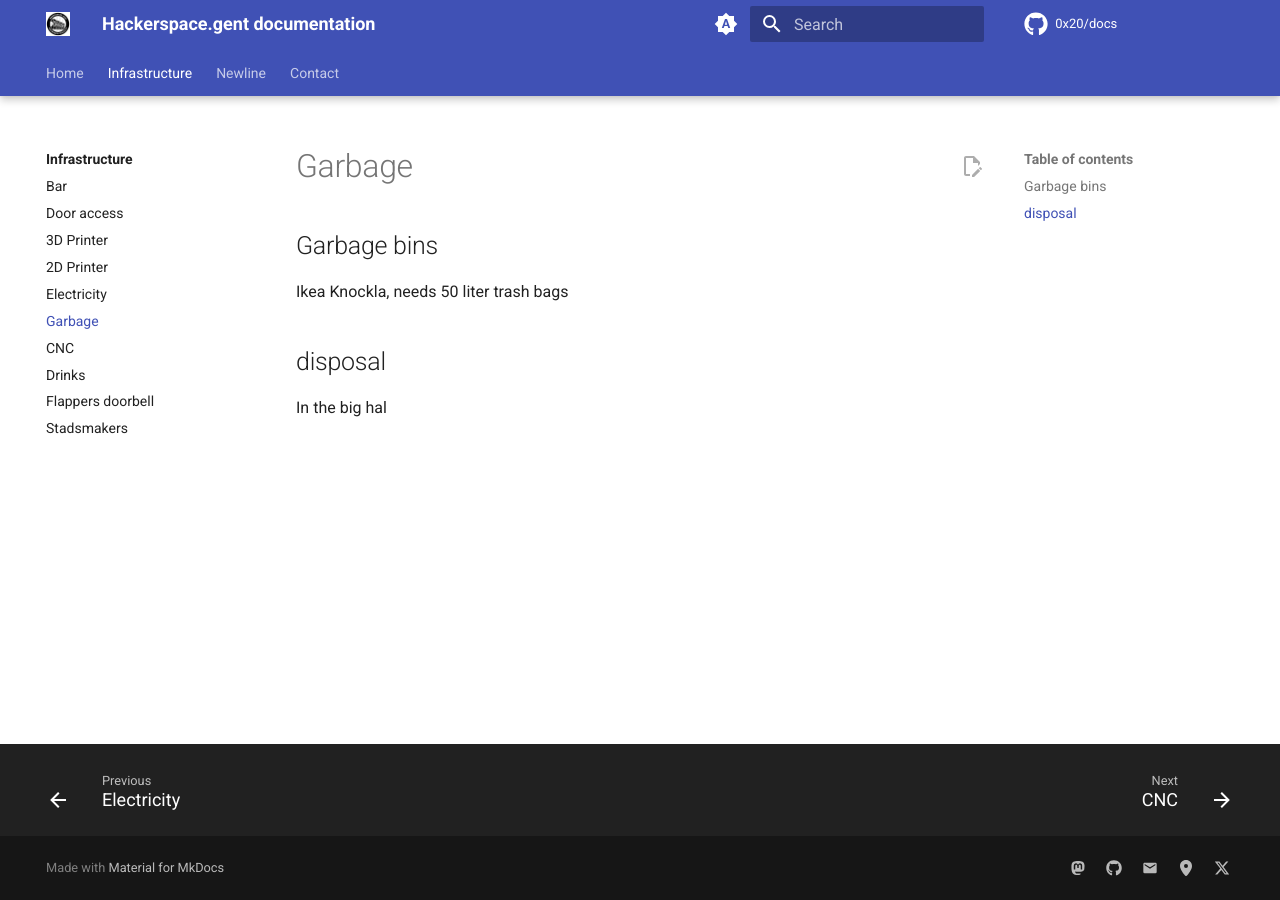
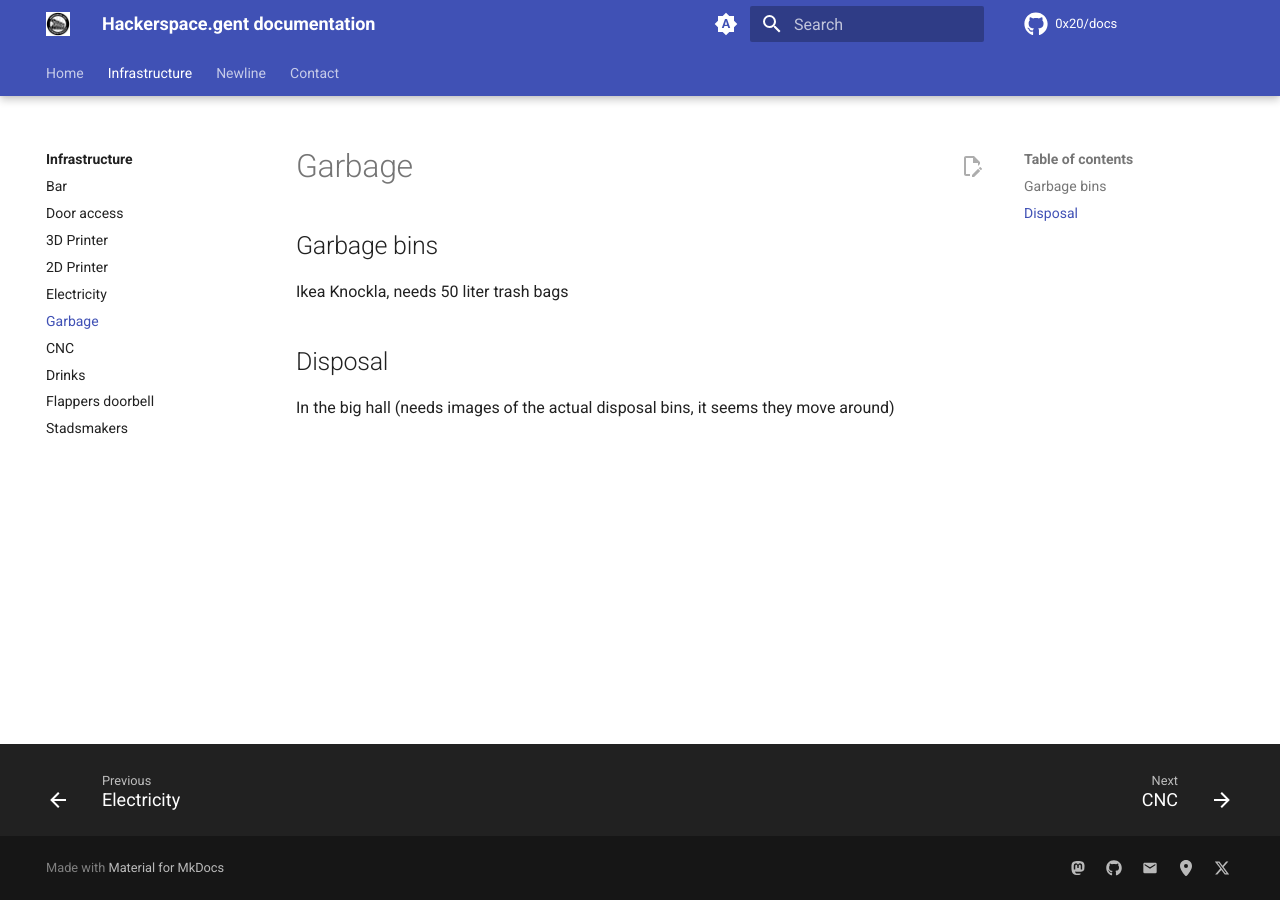
Before and after one commit to 0x20/docs, an MkDocs documentation site: the page built from docs/infra/garbage.md, in a window 1280 px wide. Built offline with MkDocs 1.6.1 and Material for MkDocs 9.7.7, drawn with Linux system fonts in a browser that asks for light colours; comment, search, counter and statistics services are not loaded.

Commit message:
Update garbage.md
adding todos to the docs, why not?

```diff
--- a/docs/infra/garbage.md
+++ b/docs/infra/garbage.md
@@ -4,6 +4,6 @@
 
 Ikea Knockla, needs 50 liter trash bags
 
-## disposal
+## Disposal
 
-In the big hal
+In the big hall (needs images of the actual disposal bins, it seems they move around)
```
